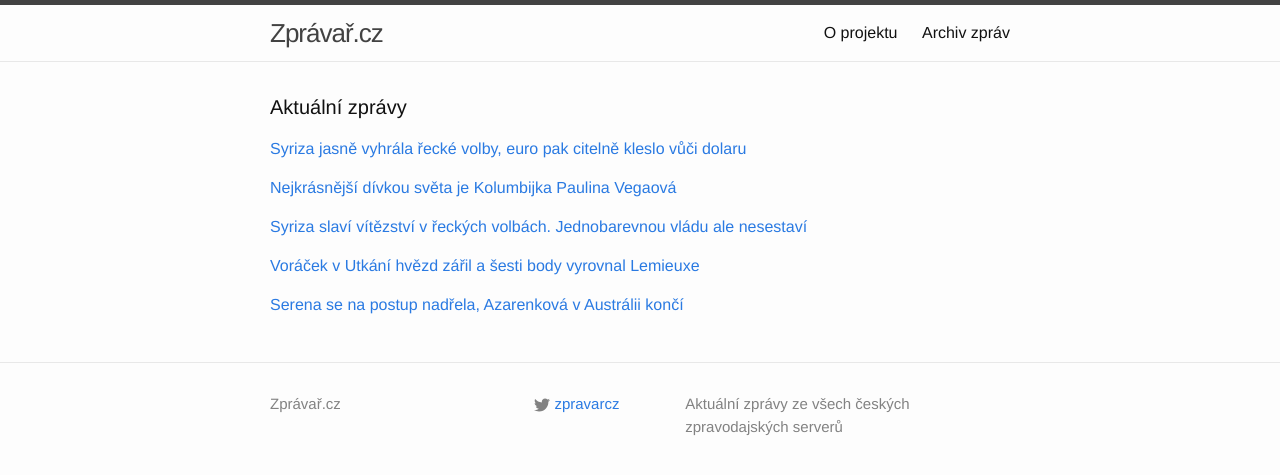
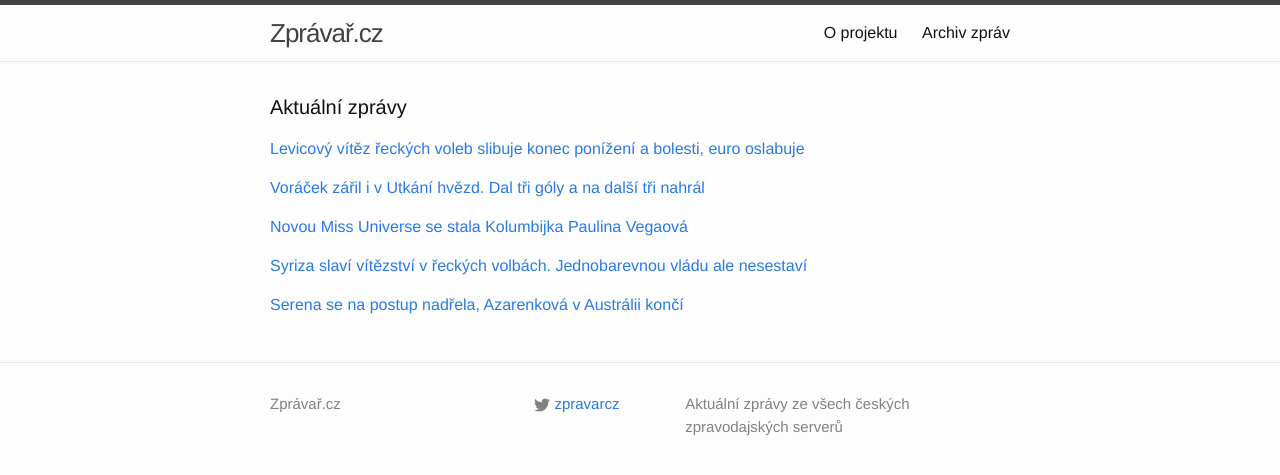
Before and after one commit to adliska/zpravar, a Jekyll site: the page built from index.html, in a window 1280 px wide. Shown: the top 475 px of the page. Built offline with Jekyll 4.4.1, drawn with Linux system fonts in a browser that asks for light colours.

Commit message:
zpravar news update

```diff
--- a/index.html
+++ b/index.html
@@ -5,9 +5,10 @@ layout: default
 <div class="home">
     <h1 class="page-heading">Aktuální zprávy</h1>
 
-<p><a href="javascript:;" onclick="toggle_visibility('zpravy0')">Syriza jasně vyhrála řecké volby, euro pak citelně kleslo vůči dolaru</a></p>
+<p><a href="javascript:;" onclick="toggle_visibility('zpravy0')">Levicový vítěz řeckých voleb slibuje konec ponížení a bolesti, euro oslabuje</a></p>
 <div id="zpravy0" style="display:none">
 <ul>
+<li><a href=http://www.novinky.cz/zahranicni/evropa/359789-levicovy-vitez-reckych-voleb-slibuje-konec-ponizeni-a-bolesti-euro-oslabuje.html>Levicový vítěz řeckých voleb slibuje konec ponížení a bolesti, euro oslabuje - www.novinky.cz</a></li>
 <li><a href=http://zpravy.idnes.cz/recko-volby-do-parlamentu-vysledek-syriza-fjq-/zahranicni.aspx?c=A150126_065847_zahranicni_skr>Syriza jasně vyhrála řecké volby, euro pak citelně kleslo vůči dolaru - zpravy.idnes.cz</a></li>
 <li><a href=http://www.tyden.cz/rubriky/zahranici/evropa/evropa-naslapuje-kolem-reku-cameron-vesti-nejistotu_331333.html>Evropa \"našlapuje\" kolem Řeků. Cameron věští nejistotu - www.tyden.cz</a></li>
 <li><a href=http://zahranicni.ihned.cz/evropa-slovensko/c1-63436160-levicova-syriza-jasne-vyhrala-recke-volby-ale-nema-absolutni-vetsinu>Levicová Syriza  jasně vyhrála řecké volby, ale nemá absolutní většinu - zahranicni.ihned.cz</a></li>
@@ -20,28 +21,31 @@ layout: default
 <li><a href=http://www.ceskatelevize.cz/ct24/svet/299479-syriza-jasne-vyhrala-recke-volby-absolutni-vetsinu-ale-nema/>Syriza jasně vyhrála řecké volby, absolutní většinu ale nemá - www.ceskatelevize.cz</a></li>
 <li><a href=http://www.tyden.cz/rubriky/zahranici/evropa/levicova-syriza-jasne-ovladla-volby-slibuje-radikalni-zmeny_331321.html>Levicová SYRIZA jasně ovládla volby, slibuje radikální změny - www.tyden.cz</a></li>
 </ul>
-</div><p><a href="javascript:;" onclick="toggle_visibility('zpravy1')">Nejkrásnější dívkou světa je Kolumbijka Paulina Vegaová</a></p>
+</div><p><a href="javascript:;" onclick="toggle_visibility('zpravy1')">Voráček zářil i v Utkání hvězd. Dal tři góly a na další tři nahrál</a></p>
 <div id="zpravy1" style="display:none">
 <ul>
+<li><a href=http://www.denik.cz/hokej/voracek-zaril-i-v-utkani-hvezd-dal-tri-goly-a-na-dalsi-tri-nahral-20150126.html>Voráček zářil i v Utkání hvězd. Dal tři góly a na další tři nahrál - www.denik.cz</a></li>
+<li><a href=http://hokej.idnes.cz/utkani-hvezd-nhl-02y-/nhl.aspx?c=A150126_072416_nhl_ald>Hvězdy NHL ukázaly obří přestřelku, Voráček šesti body vyrovnal rekord - hokej.idnes.cz</a></li>
+<li><a href=http://sport.aktualne.cz/voracek-v-utkani-hvezd-zaril-a-sesti-body-vyrovnal-lemieuxe/r~e19f926ca51c11e4b98c002590604f2e/>Voráček v Utkání hvězd zářil a šesti body vyrovnal Lemieuxe - sport.aktualne.cz</a></li>
+<li><a href=http://www.tyden.cz/rubriky/sport/hokej/nhl/voracek-v-utkani-hvezd-nhl-vyrovnal-rekord-lemieuxe_331330.html>Voráček v Utkání hvězd NHL vyrovnal rekord Lemieuxe - www.tyden.cz</a></li>
+<li><a href=http://www.sportovninoviny.cz/zpravy/voracek-se-sesti-body-v-utkani-hvezd-nhl-vyrovnal-rekord-lemieuxe/1173390>Voráček se šesti body v Utkání hvězd NHL vyrovnal rekord Lemieuxe - www.sportovninoviny.cz</a></li>
+</ul>
+</div><p><a href="javascript:;" onclick="toggle_visibility('zpravy2')">Novou Miss Universe se stala Kolumbijka Paulina Vegaová </a></p>
+<div id="zpravy2" style="display:none">
+<ul>
+<li><a href=http://www.lidovky.cz/novou-miss-universe-se-stala-kolumbijka-paulina-vegaova-pkm-/lide.aspx?c=A150126_071411_lide_hm>Novou Miss Universe se stala Kolumbijka Paulina Vegaová  - www.lidovky.cz</a></li>
 <li><a href=http://www.novinky.cz/koktejl/359787-nejkrasnejsi-divkou-sveta-je-kolumbijka-paulina-vegaova.html>Nejkrásnější dívkou světa je Kolumbijka Paulina Vegaová - www.novinky.cz</a></li>
 <li><a href=http://revue.idnes.cz/miss-universe-se-stala-paulina-vega-z-kolumbie-fq1-/missamodelky.aspx?c=A150126_061920_missamodelky_nh>Nová Miss Universe je z Kolumbie, dostala korunku z Česka - revue.idnes.cz</a></li>
 <li><a href=http://www.novinky.cz/koktejl/359787-novou-miss-universe-se-stala-kolumbijka-paulina-vegaova.html>Novou Miss Universe se stala Kolumbijka Paulina Vegaová  - www.novinky.cz</a></li>
 <li><a href=http://www.ceskenoviny.cz/zpravy/zpravy/novou-miss-universe-se-stala-kolumbijka-paulina-vegaova/1173402>Novou Miss Universe se stala Kolumbijka Paulina Vegaová - www.ceskenoviny.cz</a></li>
 </ul>
-</div><p><a href="javascript:;" onclick="toggle_visibility('zpravy2')">Syriza slaví vítězství v řeckých volbách. Jednobarevnou vládu ale nesestaví</a></p>
-<div id="zpravy2" style="display:none">
+</div><p><a href="javascript:;" onclick="toggle_visibility('zpravy3')">Syriza slaví vítězství v řeckých volbách. Jednobarevnou vládu ale nesestaví</a></p>
+<div id="zpravy3" style="display:none">
 <ul>
 <li><a href=http://www.rozhlas.cz/_zprava/syriza-slavi-vitezstvi-v-reckych-volbach-jednobarevnou-vladu-ale-nesestavi--1447751>Syriza slaví vítězství v řeckých volbách. Jednobarevnou vládu ale nesestaví - www.rozhlas.cz</a></li>
 <li><a href=http://www.rozhlas.cz/_zprava/levicova-syriza-slavi-vitezstvi-v-reckych-volbach-jednobarevnou-vladu-ale-nesestavi--1447751>Levicová Syriza slaví vítězství v řeckých volbách. Jednobarevnou vládu ale nesestaví - www.rozhlas.cz</a></li>
 <li><a href=http://www.rozhlas.cz/_zprava/vitezem-reckych-voleb-je-radikalne-levicova-syriza-jednobarevnou-vladu-ale-nesestavi--1447751>Vítězem řeckých voleb je radikálně levicová Syriza. Jednobarevnou vládu ale nesestaví - www.rozhlas.cz</a></li>
 <li><a href=http://www.rozhlas.cz/_zprava/recke-predcasne-volby-vyhrala-radikalni-levice-syriza-samaras-uznal-porazku--1447751>Řecké předčasné volby vyhrála radikální levice Syriza, Samaras uznal porážku - www.rozhlas.cz</a></li>
-</ul>
-</div><p><a href="javascript:;" onclick="toggle_visibility('zpravy3')">Voráček v Utkání hvězd zářil a šesti body vyrovnal Lemieuxe</a></p>
-<div id="zpravy3" style="display:none">
-<ul>
-<li><a href=http://sport.aktualne.cz/voracek-v-utkani-hvezd-zaril-a-sesti-body-vyrovnal-lemieuxe/r~e19f926ca51c11e4b98c002590604f2e/>Voráček v Utkání hvězd zářil a šesti body vyrovnal Lemieuxe - sport.aktualne.cz</a></li>
-<li><a href=http://www.tyden.cz/rubriky/sport/hokej/nhl/voracek-v-utkani-hvezd-nhl-vyrovnal-rekord-lemieuxe_331330.html>Voráček v Utkání hvězd NHL vyrovnal rekord Lemieuxe - www.tyden.cz</a></li>
-<li><a href=http://www.sportovninoviny.cz/zpravy/voracek-se-sesti-body-v-utkani-hvezd-nhl-vyrovnal-rekord-lemieuxe/1173390>Voráček se šesti body v Utkání hvězd NHL vyrovnal rekord Lemieuxe - www.sportovninoviny.cz</a></li>
 </ul>
 </div><p><a href="javascript:;" onclick="toggle_visibility('zpravy4')">Serena se na postup nadřela, Azarenková v Austrálii končí</a></p>
 <div id="zpravy4" style="display:none">
```
